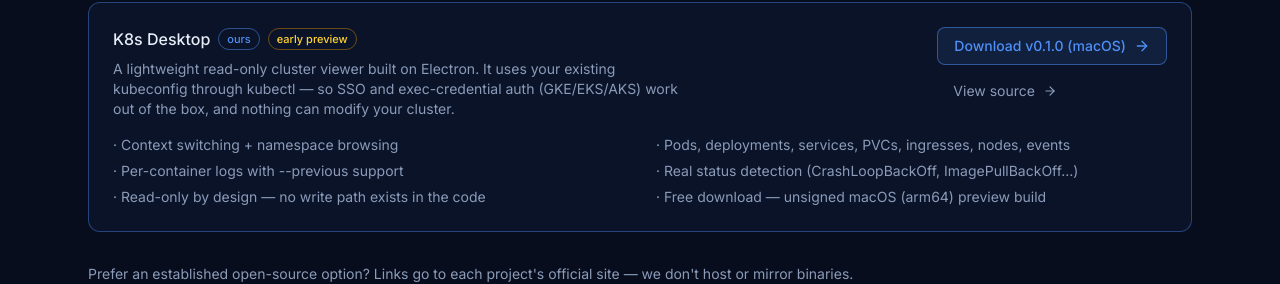
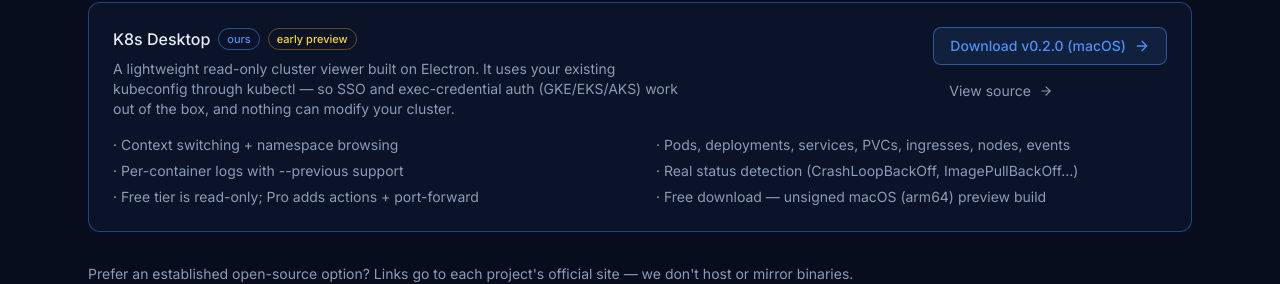
Before and after one commit to jerrysf/devops-toolkit, a Next.js app: page /resources in a window 1280 px wide. Shown: the part 1476-1760 px from the top of the page. Built offline with nearby package versions, Linux system fonts and the light colour scheme; no server answers.

Commit message:
Update K8s Desktop card for v0.2.0 Pro tier

```diff
--- a/src/app/resources/page.tsx
+++ b/src/app/resources/page.tsx
@@ -119,7 +119,7 @@ export default function ResourcesPage() {
                 rel="noopener noreferrer"
                 className="inline-flex items-center gap-2 rounded-lg border border-primary/50 bg-primary/10 px-4 py-2 text-sm font-medium text-primary hover:bg-primary/20"
               >
-                Download v0.1.0 (macOS) <ArrowRight className="size-4" />
+                Download v0.2.0 (macOS) <ArrowRight className="size-4" />
               </a>
               <a
                 href="https://github.com/jerrysf/k8s-desktop"
@@ -136,7 +136,7 @@ export default function ResourcesPage() {
             <li>· Pods, deployments, services, PVCs, ingresses, nodes, events</li>
             <li>· Per-container logs with --previous support</li>
             <li>· Real status detection (CrashLoopBackOff, ImagePullBackOff…)</li>
-            <li>· Read-only by design — no write path exists in the code</li>
+            <li>· Free tier is read-only; Pro adds actions + port-forward</li>
             <li>· Free download — unsigned macOS (arm64) preview build</li>
           </ul>
         </div>
```
